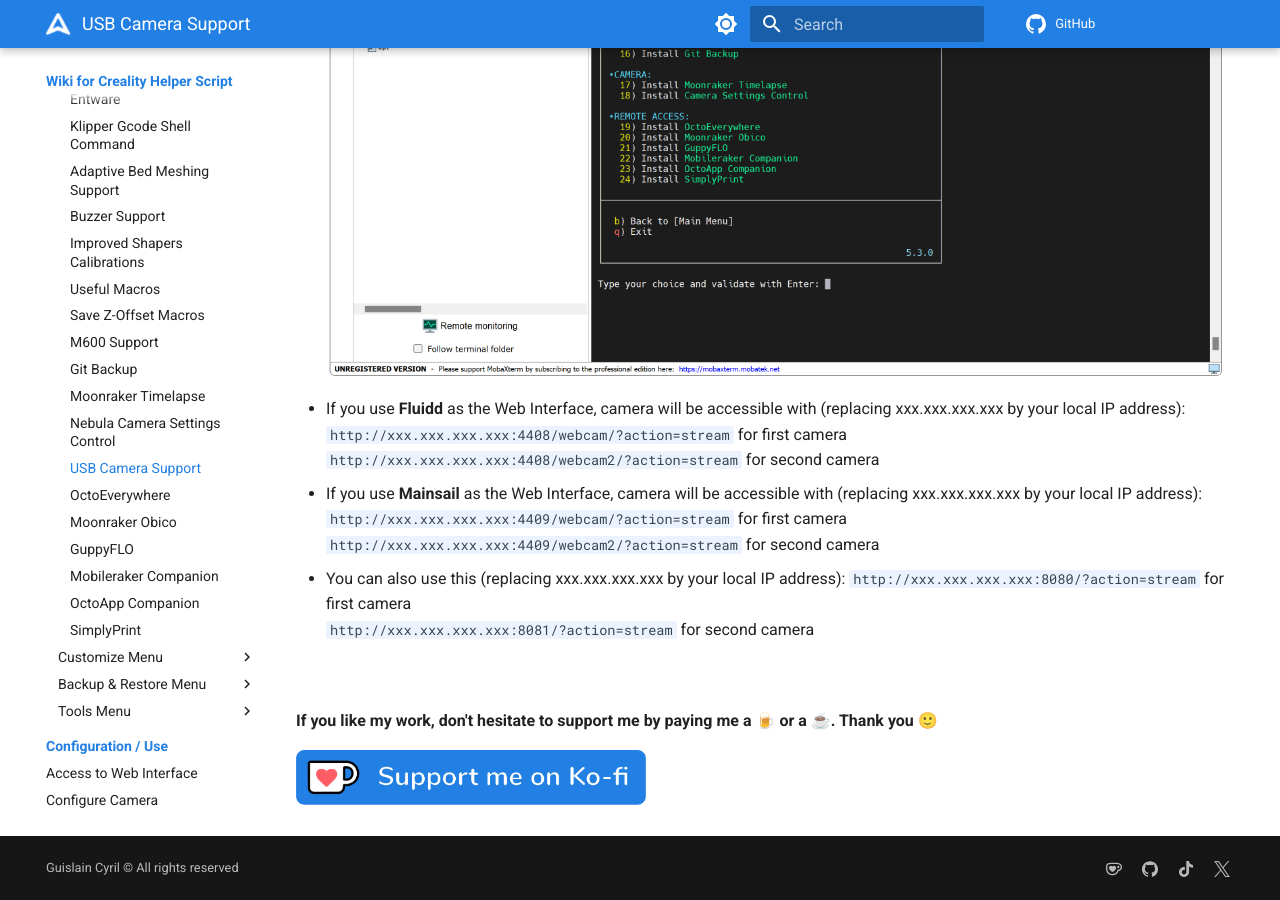
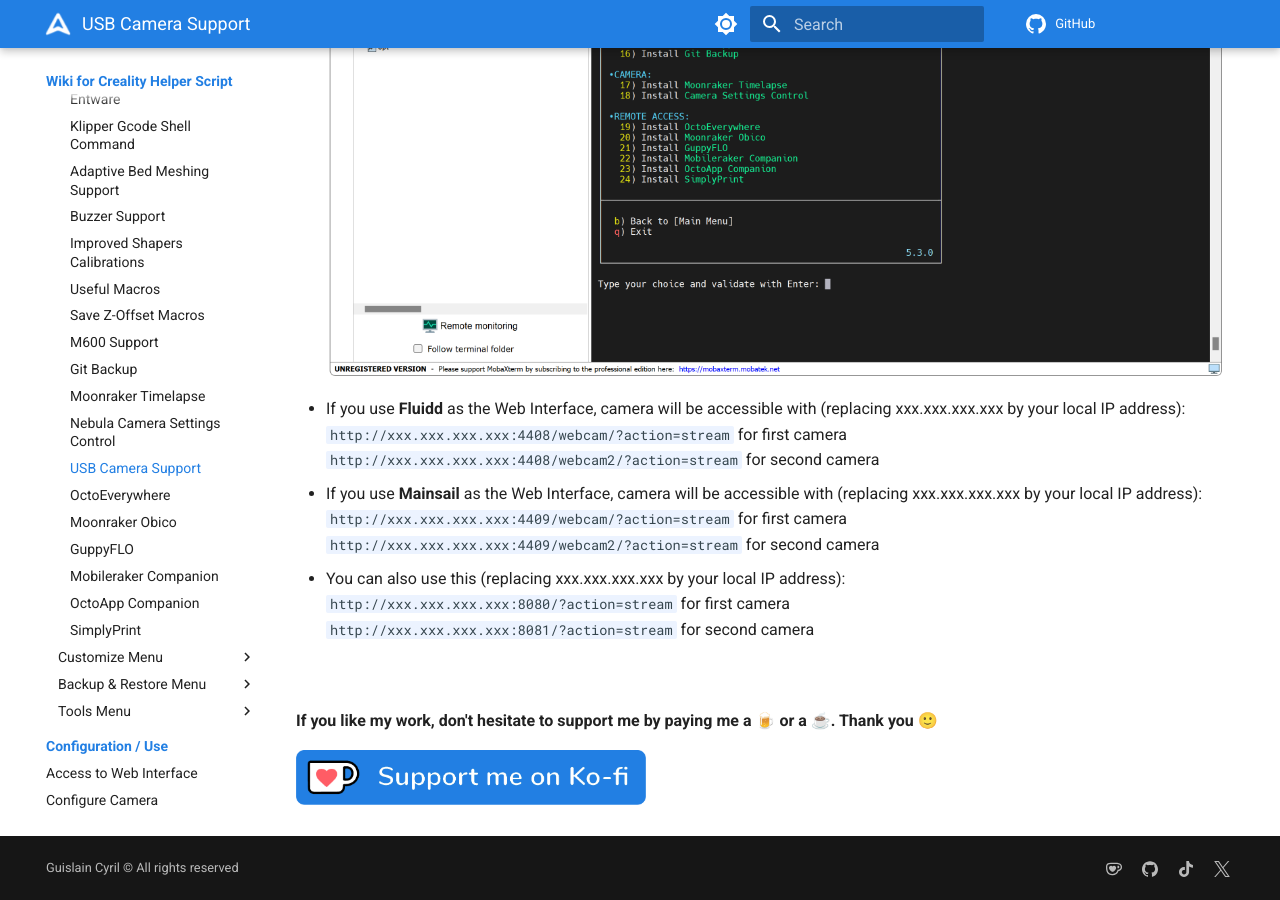
Before and after one commit to Guilouz/Creality-Helper-Script-Wiki, an MkDocs documentation site: the page built from docs/helper-script/usb-camera-support.md, in a window 1280 px wide and 900 px high, scrolled down 789 px. Built offline with MkDocs 1.6.1 and Material for MkDocs 9.7.7, drawn with Linux system fonts in a browser that asks for light colours; comment, search, counter and statistics services are not loaded.

```diff
--- a/docs/helper-script/usb-camera-support.md
+++ b/docs/helper-script/usb-camera-support.md
@@ -25,7 +25,7 @@ This allows to use third-party camera (not from Creality) from your printer's US
     `http://xxx.xxx.xxx.xxx:4409/webcam/?action=stream` for first camera<br />
     `http://xxx.xxx.xxx.xxx:4409/webcam2/?action=stream` for second camera
 
-- You can also use this (replacing xxx.xxx.xxx.xxx by your local IP address):
+- You can also use this (replacing xxx.xxx.xxx.xxx by your local IP address):<br />
     `http://xxx.xxx.xxx.xxx:8080/?action=stream` for first camera<br />
     `http://xxx.xxx.xxx.xxx:8081/?action=stream` for second camera
 
```
